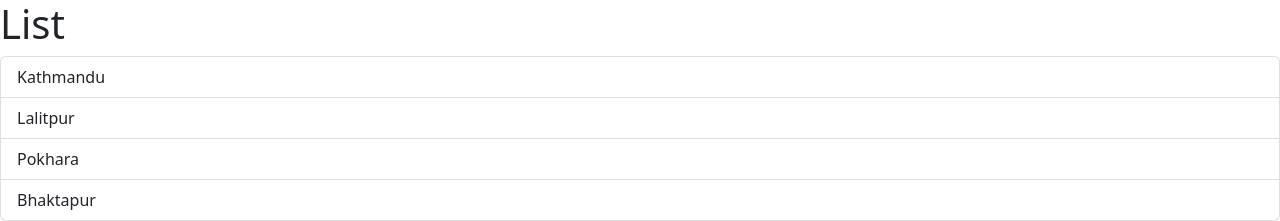
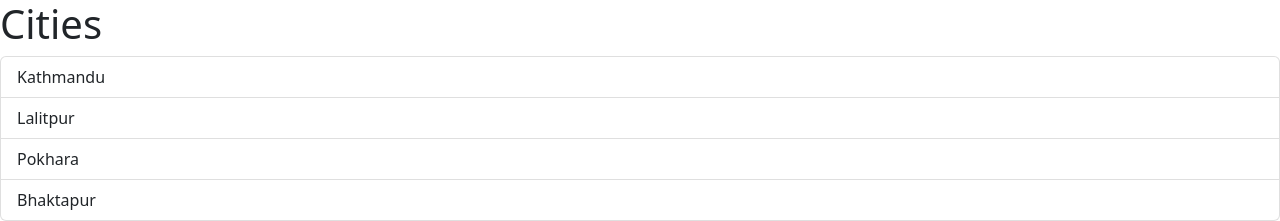
Before and after one commit to matrix-bro/first-react-app, a React (Vite) app: page / in a window 1280 px wide. Shown: the top 221 px of the page. Built offline with nearby package versions, Linux system fonts and the light colour scheme.

Commit message:
Passing Data and Function via Props

```diff
--- a/src/App.tsx
+++ b/src/App.tsx
@@ -1,9 +1,19 @@
 import ListGroup from "./components/ListGroup";
 
 function App() {
+  let items = ["Kathmandu", "Lalitpur", "Pokhara", "Bhaktapur"];
+
+  const handleSelectItem = (item: string) => {
+    console.log(item);
+  };
+
   return (
     <div>
-      <ListGroup />
+      <ListGroup
+        items={items}
+        heading="Cities"
+        onSelectItem={handleSelectItem}
+      />
     </div>
   );
 }
--- a/src/components/ListGroup.tsx
+++ b/src/components/ListGroup.tsx
@@ -1,13 +1,17 @@
 import { useState } from "react";
 
-function ListGroup() {
-  let items = ["Kathmandu", "Lalitpur", "Pokhara", "Bhaktapur"];
+interface Props {
+  items: string[];
+  heading: string;
+  onSelectItem: (item: string) => void;
+}
 
+function ListGroup({ items, heading, onSelectItem }: Props) {
   const [selectedIndex, setSelectedIndex] = useState(-1);
 
   return (
     <>
-      <h1>List</h1>
+      <h1>{heading}</h1>
       {items.length === 0 && <p>No item found</p>}
       <ul className="list-group">
         {items.map((item, index) => (
@@ -20,6 +24,7 @@ function ListGroup() {
             key={item}
             onClick={() => {
               setSelectedIndex(index);
+              onSelectItem(item);
             }}
           >
             {item}
```
